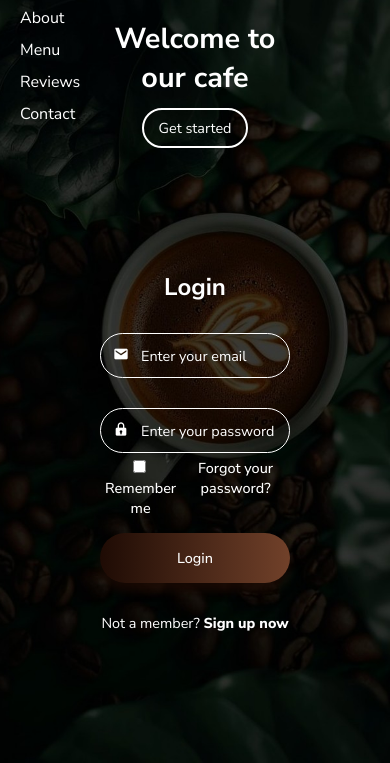
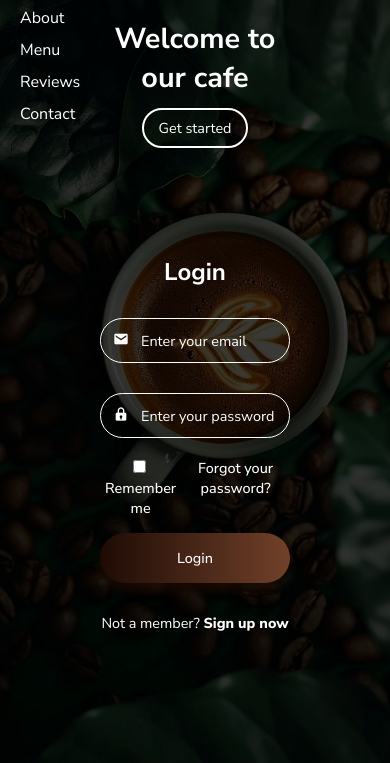
Before and after one commit to AlineDLasta/CoffeeLoginForm, a plain HTML site: page index.html in a window 390 px wide. Shown: the part 81-844 px from the top of the page. Drawn offline with nearby package versions, Linux system fonts and the light colour scheme.

Commit message:
add space

```diff
--- a/style.css
+++ b/style.css
@@ -294,6 +294,10 @@ input::placeholder {
         max-width: 100%;
 
     }
+
+    .remember-forgot{
+        padding-top: 15px;
+    }
 }
 
 @media (max-width: 400px) {
```
